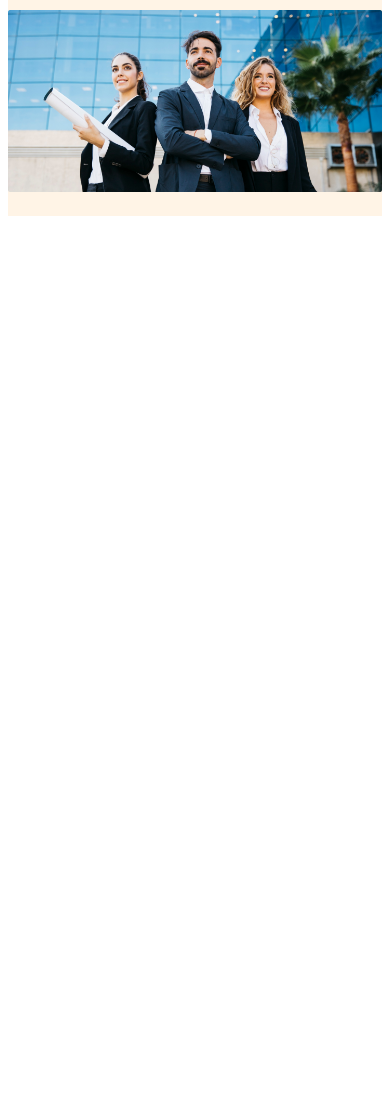
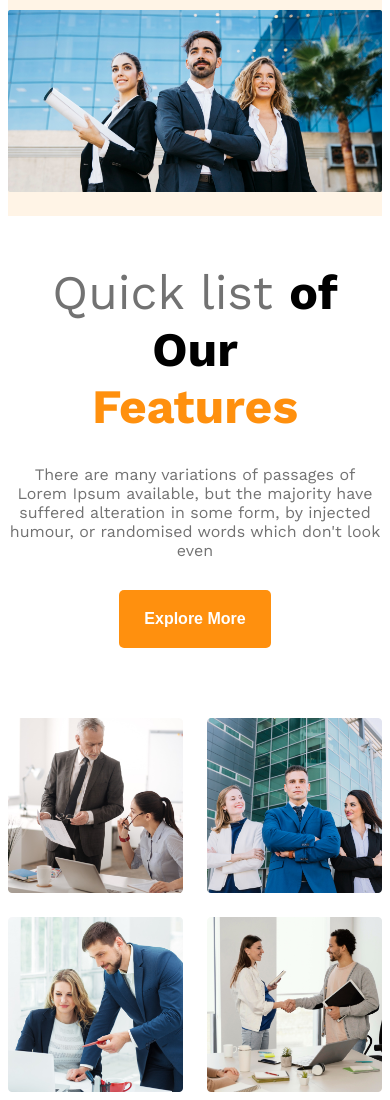
Before and after one commit to GoalmRabbani/G3-Architects--Create-Web, a plain HTML site: page index.html in a window 390 px wide. Shown: the part 737-1837 px from the top of the page. Before the commit the page ends 961 px from the top, so only its background shows below. Drawn offline with nearby package versions, Linux system fonts and the light colour scheme.

Commit message:
responsive with feature section

```diff
--- a/index.html
+++ b/index.html
@@ -26,8 +26,10 @@
 
             <div class="banner">
                 <div class="banner_text">
-                    <h1 class="banner_tittle font_bold">Brand New  <br> Group of Architects </h1>
-                    <p class="banner_description dark02">There are many variations of passages of Lorem Ipsum available, but the majority have suffered alteration in some form,  by injected humour, <br> or randomised words which don't look even</p>
+                    <h1 class="banner_tittle font_bold">Brand New <br> Group of Architects </h1>
+                    <p class="banner_description dark02">There are many variations of passages of Lorem Ipsum available,
+                        but the majority have suffered alteration in some form, by injected humour, <br> or randomised
+                        words which don't look even</p>
                     <button class="btn">Explore More</button>
                 </div>
             </div>
@@ -41,7 +43,32 @@
     </header>
 
 
-    <main></main>
+    <main class="content-center">
+        <!-- feature section -->
+        <section class="feature">
+
+            <div class="feature_imgs">
+                <img src="images/team1.png" alt="">
+                <img src="images/team2.png" alt="">
+                <img src="images/team3.png" alt="">
+                <img src="images/team4.png" alt="">
+            </div>
+            <div class="feature_text">
+               <p class="feature_Tittie"> <span class="dark03">Quick list</span> <span class="font_bold">of Our</span> <br> <span class=" color_primary font_bold">Features</span></p>
+               <p class="feature_Description dark03">
+                There are many variations of passages of Lorem Ipsum available, but the majority have suffered alteration in some form, by injected humour, or randomised words which don't look even
+               </p>
+             <button class="btn">Explore More</button>
+            </div>
+
+
+
+
+        </section>
+
+
+
+    </main>
 
 
 
--- a/styles/style.css
+++ b/styles/style.css
@@ -24,6 +24,14 @@
 
 .dark02 {
     color: #424242;
+}
+
+.dark03 {
+    color: #727272;
+}
+
+.color_primary {
+    color: #FF900E;
 }
 
 /* .dark03 */
@@ -61,11 +69,10 @@
 
 
 
-
-
 /* navbar related styles  */
 .brand,
-.banner_tittle {
+.banner_tittle,
+.feature_Tittie {
     font-size: 3rem;
 }
 
@@ -85,7 +92,33 @@
     font-size: 18px;
 }
 
+/* Feature section styles */
+.feature {
+    display: grid;
+    grid-template-columns: repeat(2, 1fr);
+    align-items: center;
+    gap: 70px;
 
+}
+
+.feature_imgs img {
+    width: 100%;
+
+}
+
+.feature_imgs {
+    display: grid;
+    grid-template-columns: repeat(2, 1fr);
+    gap: 24px;
+}
+
+.feature_Tittie {
+    margin-bottom: 0;
+}
+
+.feature_Description {
+    margin: 30px 0;
+}
 
 
 
@@ -94,18 +127,38 @@
 /* Small Device */
 @media screen and (max-width:576px) {
 
-/* header section */
+    /* header section */
     .display_flex {
         flex-direction: column;
     }
+
     .banner_tittle {
         font-size: 2rem;
     }
+
     .navLinks li {
         margin-bottom: 10px;
     }
+
     .navLinks a {
-    font-size: 28px;
-}
+        font-size: 28px;
+
+
+
+    }
+
+    /* Feature */
+    .feature{
+       display: flex;
+       flex-direction: column-reverse;
+    }
+    .feature_text{
+        text-align: center;
+    }
+
+
+
+
+
 
 }
```
